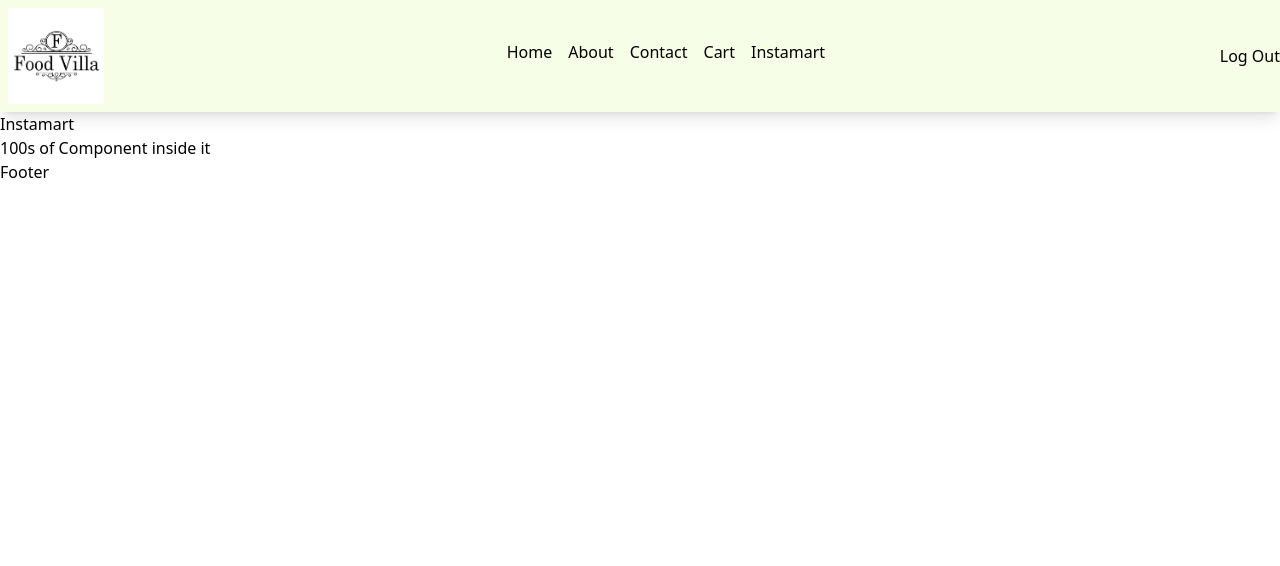
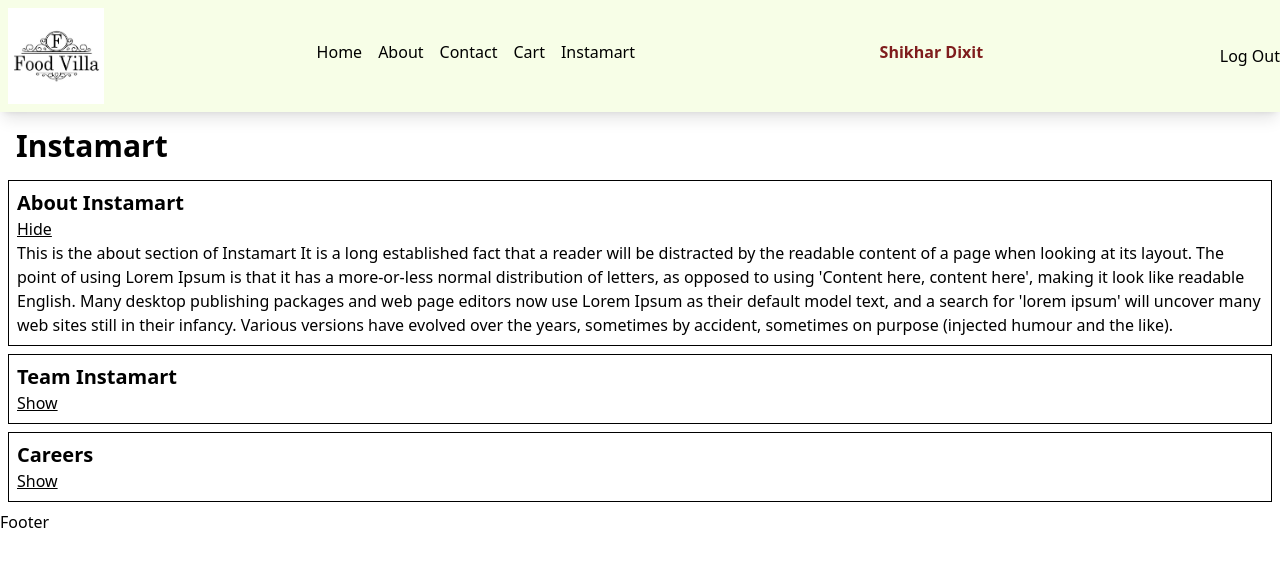
Before and after one commit to shikhar66/Food-Ordering-Website, a React (Vite) app: page /instamart in a window 1280 px wide. Shown: the top 566 px of the page. Built offline with nearby package versions, Linux system fonts and the light colour scheme.

Commit message:
added UserContext

```diff
--- a/src/App.js
+++ b/src/App.js
@@ -1,5 +1,5 @@
 import React from "react";
-import { lazy, Suspense } from "react";
+import { lazy, Suspense,useState } from "react";
 import ReactDOM from "react-dom/client";
 import Header from "./components/Header";
 import Body from "./components/Body";
@@ -11,15 +11,24 @@
 import { createBrowserRouter, RouterProvider, Outlet } from "react-router-dom";
 import Profile from "./components/Profile";
 import Shimmer from "./components/Shimmer";
+import UserContext from "./utils/UserContext";
 
 const Instamart = lazy(() => import("./components/Instamart"));
 const About = lazy(() => import("./components/About"));
 const AppLayout = () => {
+ const [user,setUser]= useState({
+  name:"Shikhar Dixit",
+  email:"shikhar.dixit@gmail.com",
+ })
+
   return (
     <>
+       <UserContext.Provider value ={{user:user,
+        setUser:setUser }}>
       <Header />
       <Outlet />
       <Footer />
+      </UserContext.Provider>
     </>
   );
 };
--- a/src/components/Body.js
+++ b/src/components/Body.js
@@ -1,14 +1,16 @@
 import RestaurantCard from "./RestaurantCard";
-import { useEffect, useState } from "react";
+import { useEffect, useState,useContext } from "react";
 import Shimmer from "./Shimmer";
 import { Link } from "react-router-dom";
 import useOnline from "../utils/useOnline";
 import { filterdata } from "../utils/Helper";
+import UserContext from "../utils/UserContext";
 
 const Body = () => {
   const [allRestaurants, setAllRestaurants] = useState([]);
   const [filteredRestaurants, setFilteredRestaurants] = useState([]);
   const [searchInput, setsearchInput] = useState("");
+  const {user,setUser}=useContext(UserContext);
 
   useEffect(() => {
     async function getRestaurants() {
@@ -71,6 +73,7 @@
         >
           Search
         </button>
+        <input type="text" value={user.name} onChange={(e)=>setUser({name:e.target.value})}/>
       </div>
       <div className="flex flex-wrap" >
         {filteredRestaurants.map((restaurant) => {
@@ -79,7 +82,7 @@
               to={"/restaurant/" + restaurant.info.id}
               key={restaurant.info.id}
             >
-              <RestaurantCard {...restaurant.info} />
+              <RestaurantCard {...restaurant.info}  />
             </Link>
           );
         })}
--- a/src/components/Header.js
+++ b/src/components/Header.js
@@ -1,6 +1,7 @@
-import { useState } from "react";
+import { useState,useContext } from "react";
 import  logo  from "../assets/img/logo.png";
 import { Link } from "react-router-dom";
+import UserContext from "../utils/UserContext";
 // const loggedInUser= () => {
 //   return true;
 // }
@@ -18,6 +19,9 @@
 };
 const Header = () => {
   const [isLoggedIn,setIsLoggedIn] = useState(false);
+
+  const {user} =useContext(UserContext);
+
     return (
       <div className="flex justify-between bg-lime-200 shadow-lg sm:bg-lime-100 md:bg-lime-50  ">
         <Title />
@@ -30,6 +34,7 @@
             <li className="px-2"> <Link to="/instamart">Instamart</Link></li>
           </ul>
         </div>
+        <h1 className="p-10 font-bold text-red-900">{user.name}</h1>
         {isLoggedIn?<button onClick={()=>setIsLoggedIn(false)} >Log In</button>:<button onClick={()=>setIsLoggedIn(true)} >Log Out</button>}
 
 
--- a/src/components/Instamart.js
+++ b/src/components/Instamart.js
@@ -1,10 +1,63 @@
-const Instamart =()=>{
+import { useState } from "react";
+
+const Section = ({ title, description,isVisible,setIsVisible}) => {
+
+  return (
+    <div className="border border-black p-2 m-2">
+      <h3 className="font-bold text-xl">{title}</h3>
+      {isVisible ? (
+        <button
+          onClick={() => setIsVisible(false)}
+          className="cursor-pointer underline"
+        >
+          Hide
+        </button>
+      ) : (
+        <button
+          onClick={() => setIsVisible(true)}
+          className="cursor-pointer underline"
+        >
+          Show
+        </button>
+      )}
+
+      {isVisible && <p>{description}</p>}
+    </div>
+  );
+};
+
+const Instamart = () => {
+
+   const [visibleSection, setIsVisibleSection]=useState("about");
   return (
     <div>
-        <h1>Instamart</h1>
-        <h1>100s of Component inside it</h1>
+      <h1 className="text-3xl p-2 m-2 font-bold">Instamart</h1>
+      <Section
+        title={"About Instamart"}
+        description={
+          "This is the about section of Instamart It is a long established fact that a reader will be distracted by the readable content of a page when looking at its layout. The point of using Lorem Ipsum is that it has a more-or-less normal distribution of letters, as opposed to using 'Content here, content here', making it look like readable English. Many desktop publishing packages and web page editors now use Lorem Ipsum as their default model text, and a search for 'lorem ipsum' will uncover many web sites still in their infancy. Various versions have evolved over the years, sometimes by accident, sometimes on purpose (injected humour and the like). "
+        }
+        isVisible={visibleSection ==="about"}
+        setIsVisible={()=>setIsVisibleSection("about")}
+      />
+      <Section
+        title={"Team Instamart"}
+        description={
+          "This is the team section of Instamart.The team has 50 members... There are many variations of passages of Lorem Ipsum available, but the majority have suffered alteration in some form, by injected humour, or randomised words which don't look even slightly believable. If you are going to use a passage of Lorem Ipsum, you need to be sure there isn't anything embarrassing hidden in the middle of text. All the Lorem Ipsum generators on the Internet tend to repeat predefined chunks as necessary, making this the first true generator on the Internet. It uses a dictionary of over 200 Latin words, combined with a handful of model sentence structures, to generate Lorem Ipsum which looks reasonable. The generated Lorem Ipsum is therefore always free from repetition, injected humour, or non-characteristic words etc."
+        }
+        isVisible={visibleSection ==="team"}
+        setIsVisible={()=>setIsVisibleSection("team")}
+      />
+      <Section
+        title={"Careers"}
+        description={
+          "This is the team section of Instamart.The team has 50 members... There are many variations of passages of Lorem Ipsum available, but the majority have suffered alteration in some form, by injected humour, or randomised words which don't look even slightly believable. If you are going to use a passage of Lorem Ipsum, you need to be sure there isn't anything embarrassing hidden in the middle of text. All the Lorem Ipsum generators on the Internet tend to repeat predefined chunks as necessary, making this the first true generator on the Internet. It uses a dictionary of over 200 Latin words, combined with a handful of model sentence structures, to generate Lorem Ipsum which looks reasonable. The generated Lorem Ipsum is therefore always free from repetition, injected humour, or non-characteristic words etc."
+        }
+        isVisible={visibleSection ==="careers"}
+        setIsVisible={()=>setIsVisibleSection("careers")}
+      />
     </div>
-  )
-}
+  );
+};
 
 export default Instamart;
--- a/src/components/RestaurantCard.js
+++ b/src/components/RestaurantCard.js
@@ -1,13 +1,17 @@
 import { IMG_CDN_URL } from "../constants";
+import { useContext } from "react";
+import UserContext from "../utils/UserContext";
 
 const RestaurantCard = ({name,cuisines,cloudinaryImageId,avgRating}) => {
-
+     const {user} = useContext(UserContext)
     return (
       <div className="w-[200px] m-2 p-2 shadow-lg bg-lime-200" >
         <img src={IMG_CDN_URL+cloudinaryImageId}  />
         <h2 className="font-bold text-xl">{name}</h2>
         <h3>{cuisines.join(", ")}</h3>
         <h4>{avgRating} stars</h4>
+        <h4>{user.name}</h4>
+
       </div>
     );
   };
```
